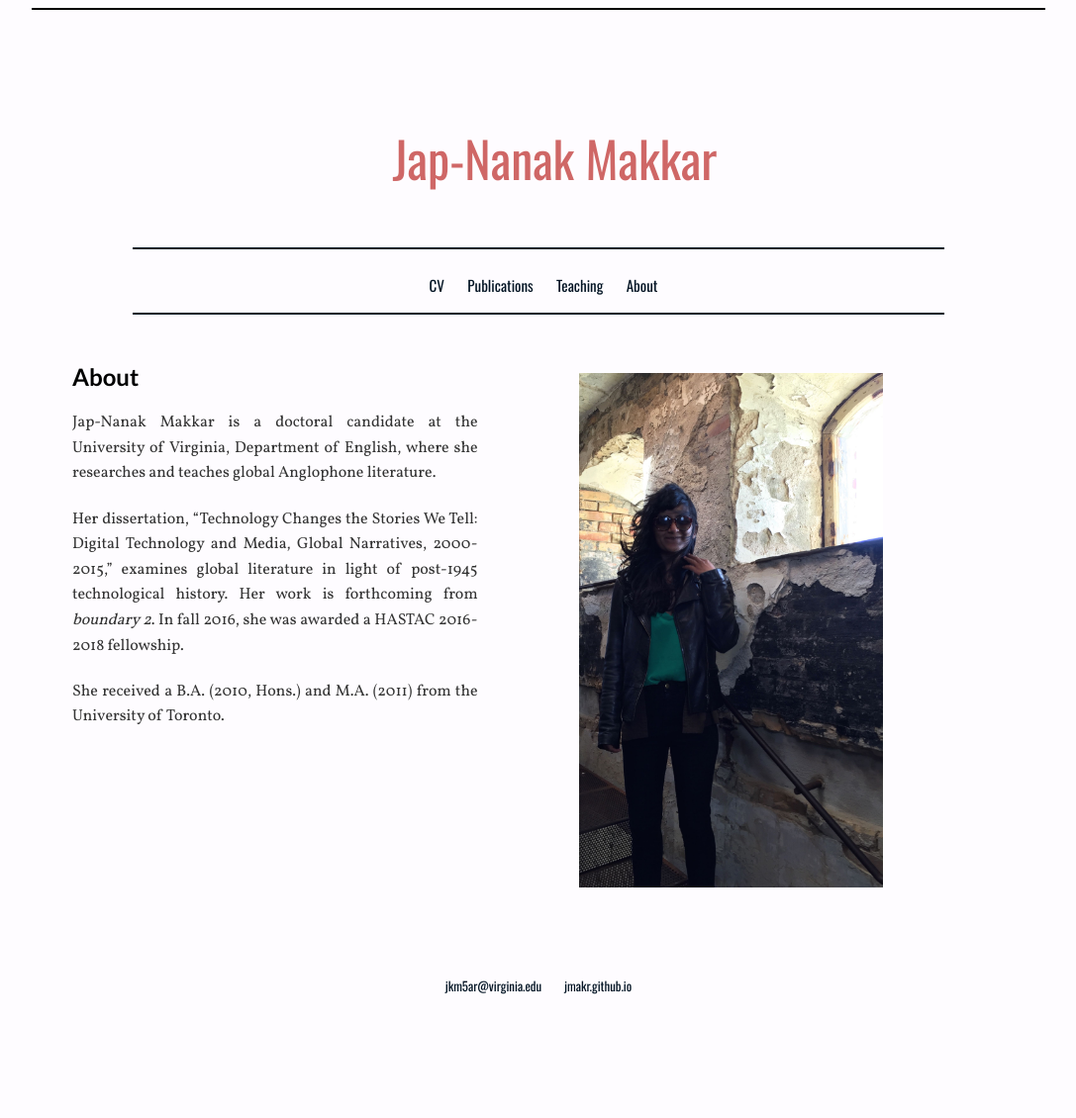
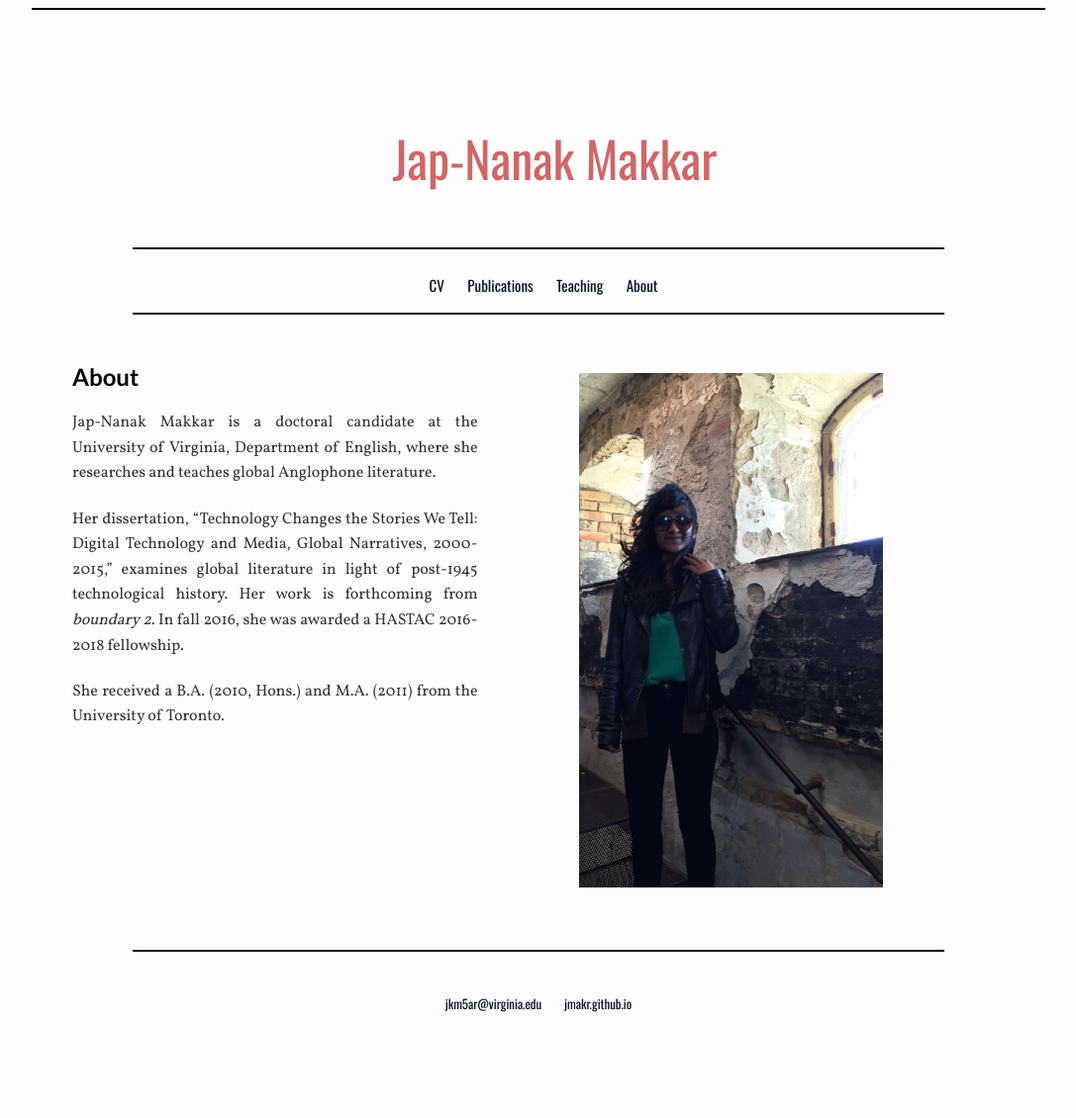
Before and after one commit to jmakr/jmakr.github.io, a Jekyll site: the page built from index.html, in a window 1280 px wide. Shown: the whole page at 99% size, without its empty margins (96-1183 px from the left). Built offline with Jekyll 4.4.1, drawn with Linux system fonts in a browser that asks for light colours.

Commit message:
Update default.html

```diff
--- a/_layouts/default.html
+++ b/_layouts/default.html
@@ -60,6 +60,14 @@
 
 			</div><!-- /.container -->
 
+
+
+		<div class="hr2helper">
+			<div class="hr2">
+				<hr style="height:2px;border-width:0;color:#031424;background-color:#031424;">
+			</div>
+		</div>
+
 			<footer>
 	    		<ul>
 	        		<li><a href="mailto:jkm5ar@virginia.edu">jkm5ar@virginia.edu</a></li>
```
